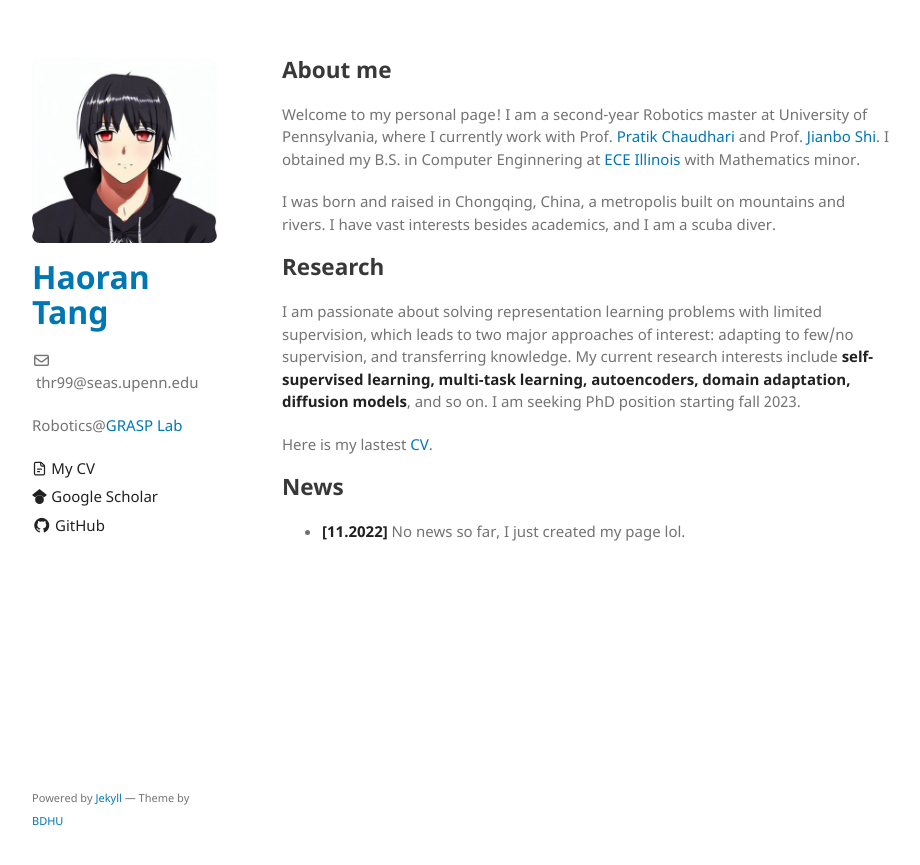
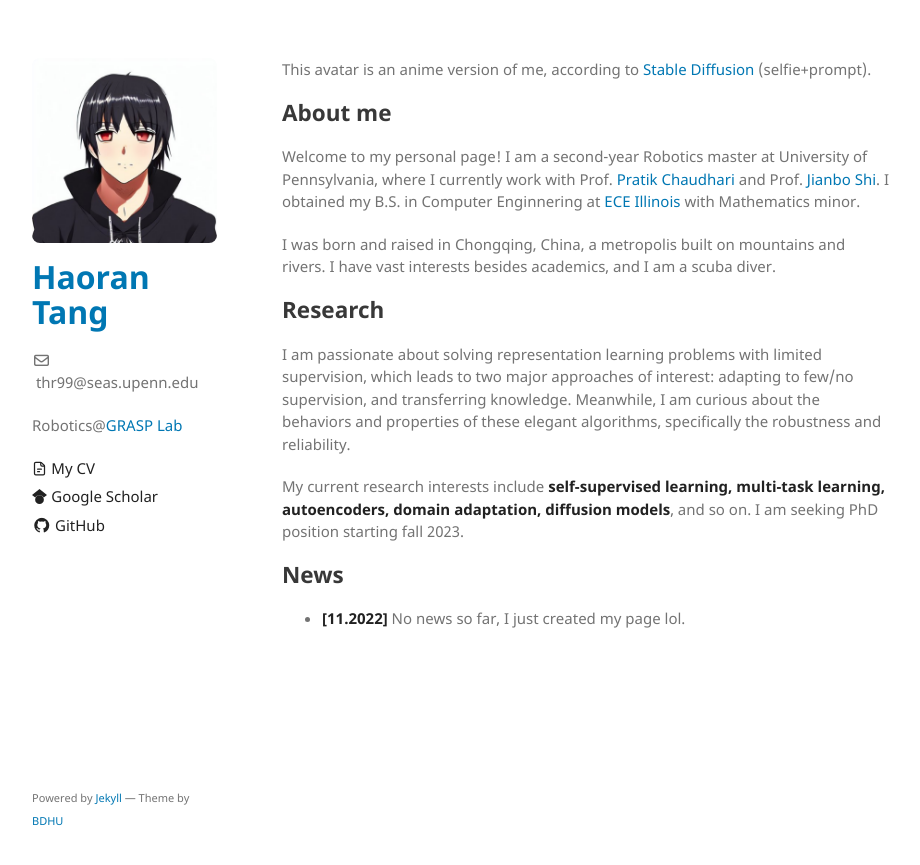
Before and after one commit to HaoranTang/HaoranTang.github.io, a Jekyll site: the page built from index.md, in a window 1280 px wide. Shown: the top 865 px of the page, without its empty margins (178-1098 px from the left). Built offline with Jekyll 4.4.1, drawn with Linux system fonts in a browser that asks for light colours; our own code applies the rules of GitHub Pages for plain Markdown files.

Commit message:
Update index.md

```diff
--- a/index.md
+++ b/index.md
@@ -1,6 +1,8 @@
 ---
 layout: default
 ---
+
+This avatar is an anime version of me, according to [Stable Diffusion](https://ommer-lab.com/research/latent-diffusion-models/) (selfie+prompt).
 
 ## About me
 
@@ -10,9 +12,9 @@ I was born and raised in Chongqing, China, a metropolis built on mountains and r
 
 ## Research
 
-I am passionate about solving representation learning problems with limited supervision, which leads to two major approaches of interest: adapting to few/no supervision, and transferring knowledge. My current research interests include **self-supervised learning, multi-task learning, autoencoders, domain adaptation, diffusion models**, and so on. I am seeking PhD position starting fall 2023.
+I am passionate about solving representation learning problems with limited supervision, which leads to two major approaches of interest: adapting to few/no supervision, and transferring knowledge. Meanwhile, I am curious about the behaviors and properties of these elegant algorithms, specifically the robustness and reliability.
 
-Here is my lastest [CV](./assets/Haoran_Tang_CV.pdf).
+My current research interests include **self-supervised learning, multi-task learning, autoencoders, domain adaptation, diffusion models**, and so on. I am seeking PhD position starting fall 2023.
 
 ## News
 
```
